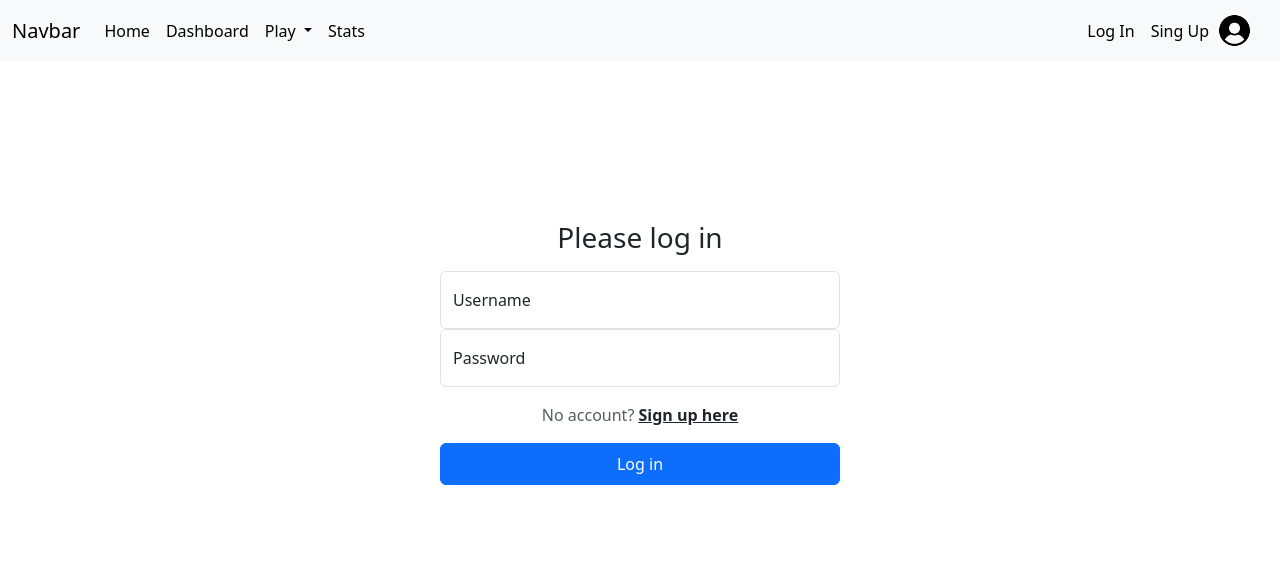
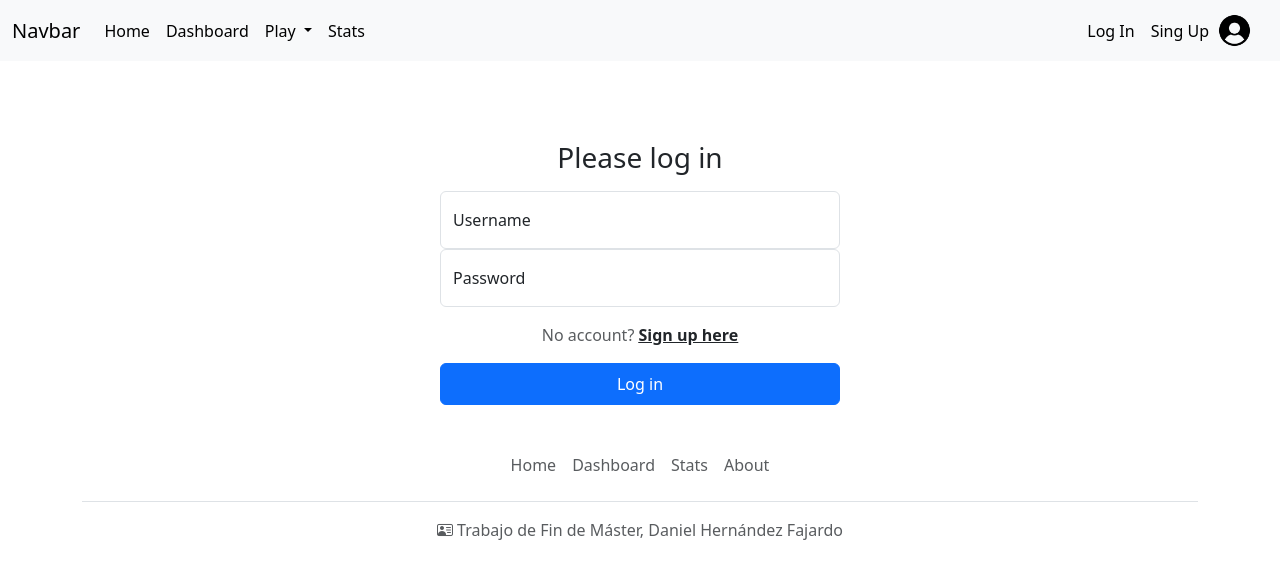
Before and after one commit to danielhdzf/angular, an Angular app: page /login in a window 1280 px wide. Shown: the top 578 px of the page. Built offline with nearby package versions, Linux system fonts and the light colour scheme.

Commit message:
Created footer component danielhdzf/tfm#7

```diff
--- a/angular.json
+++ b/angular.json
@@ -26,7 +26,8 @@
             ],
             "styles": [
               "src/styles.css",
-              "node_modules/bootstrap/dist/css/bootstrap.min.css"
+              "node_modules/bootstrap/dist/css/bootstrap.min.css",
+              "node_modules/bootstrap-icons/font/bootstrap-icons.css"
             ],
             "scripts": [
               "node_modules/bootstrap/dist/js/bootstrap.bundle.min.js"
--- a/src/app/app.component.html
+++ b/src/app/app.component.html
@@ -1,3 +1,4 @@
 
 <app-header></app-header>
 <router-outlet />
+<app-footer></app-footer>
--- a/src/app/app.component.ts
+++ b/src/app/app.component.ts
@@ -1,11 +1,12 @@
 import { Component } from '@angular/core';
 import { RouterOutlet } from '@angular/router';
 import { HeaderComponent } from './header/header.component';
+import { FooterComponent } from './footer/footer.component';
 
 @Component({
   selector: 'app-root',
   standalone: true,
-  imports: [RouterOutlet, HeaderComponent],
+  imports: [RouterOutlet, HeaderComponent, FooterComponent],
   templateUrl: './app.component.html',
   styleUrl: './app.component.css'
 })
--- /dev/null
+++ b/src/app/footer/footer.component.html
@@ -0,0 +1,11 @@
+<div class="container">
+    <footer class="py-3 my-4">
+      <ul class="nav justify-content-center border-bottom pb-3 mb-3">
+        <li class="nav-item"><a href="#" class="nav-link px-2 text-body-secondary">Home</a></li>
+        <li class="nav-item"><a href="#" class="nav-link px-2 text-body-secondary">Dashboard</a></li>
+        <li class="nav-item"><a href="#" class="nav-link px-2 text-body-secondary">Stats</a></li>
+        <li class="nav-item"><a href="#" class="nav-link px-2 text-body-secondary">About</a></li>
+      </ul>
+      <p class="text-center text-body-secondary"><i class="bi bi-person-vcard"></i> Trabajo de Fin de Máster, Daniel Hernández Fajardo</p>
+    </footer>
+</div>
--- a/src/app/header/header.component.html
+++ b/src/app/header/header.component.html
@@ -35,7 +35,7 @@
                         <a class="nav-link active" href="login">Log In</a>
                     </li>
                     <li class="nav-item">
-                        <a class="nav-link active" href="#">Sing Up</a>
+                        <a class="nav-link active" href="signup">Sing Up</a>
                     </li>
                 }
             </ul>
--- a/src/app/login/login.component.css
+++ b/src/app/login/login.component.css
@@ -1,4 +1,4 @@
 html,
 body {
-    height: 100vh;
+    height: 100%;
 }
--- a/src/app/signup/signup.component.css
+++ b/src/app/signup/signup.component.css
@@ -1,4 +1,4 @@
 html,
 body {
-    height: 100vh;
+    height: 100%;
 }
--- a/src/styles.css
+++ b/src/styles.css
@@ -1,7 +1,7 @@
 .form-login {
     max-width: 400px;
     margin: auto;
-    margin-top: 20vh;
+    margin-top: 10vh;
 
 }
 
```
Also changed, not shown: src/app/footer/footer.component.ts (added, +12 -0 lines), src/app/footer/footer.component.css (added), 1 other file (tests, documents, lock files or other folders).
